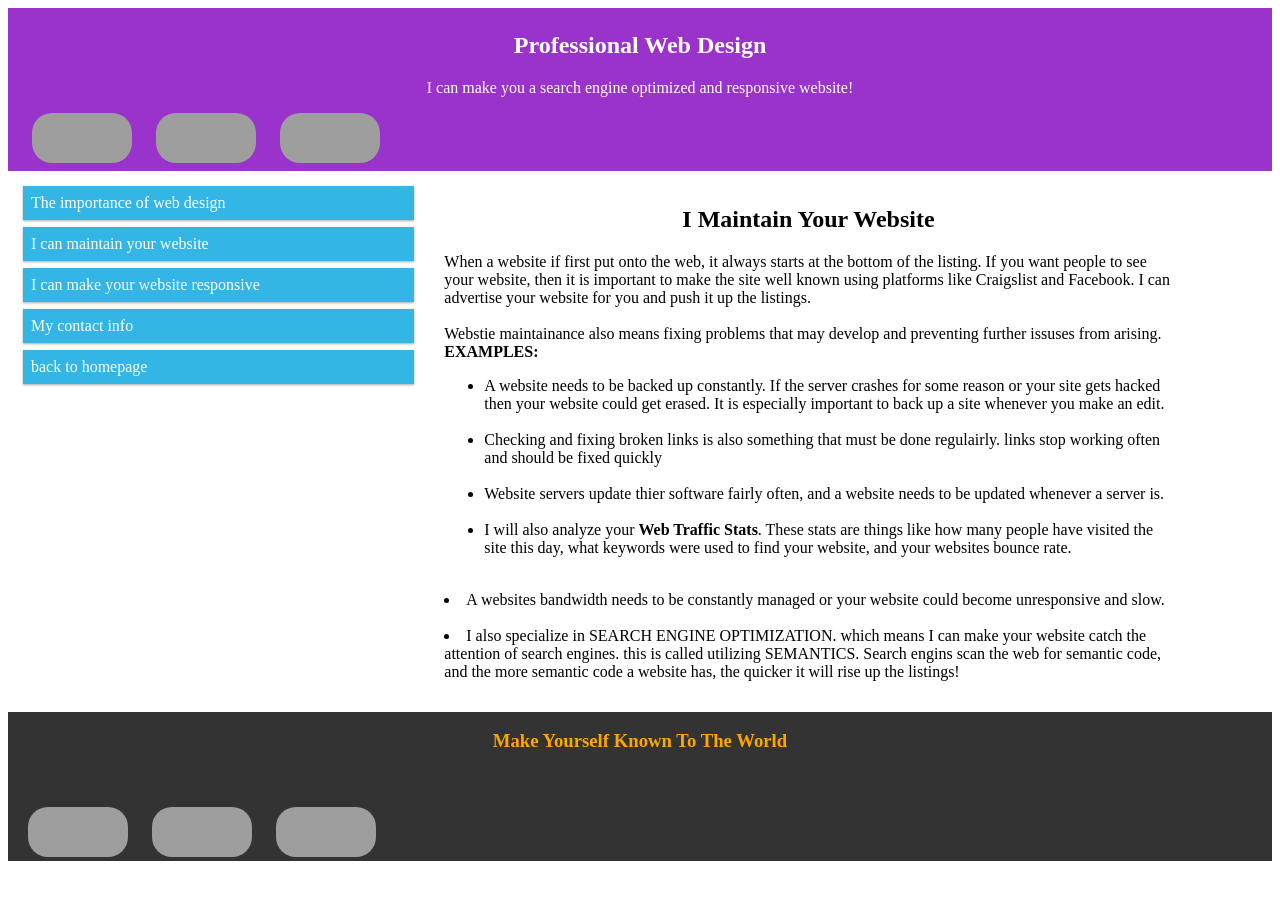
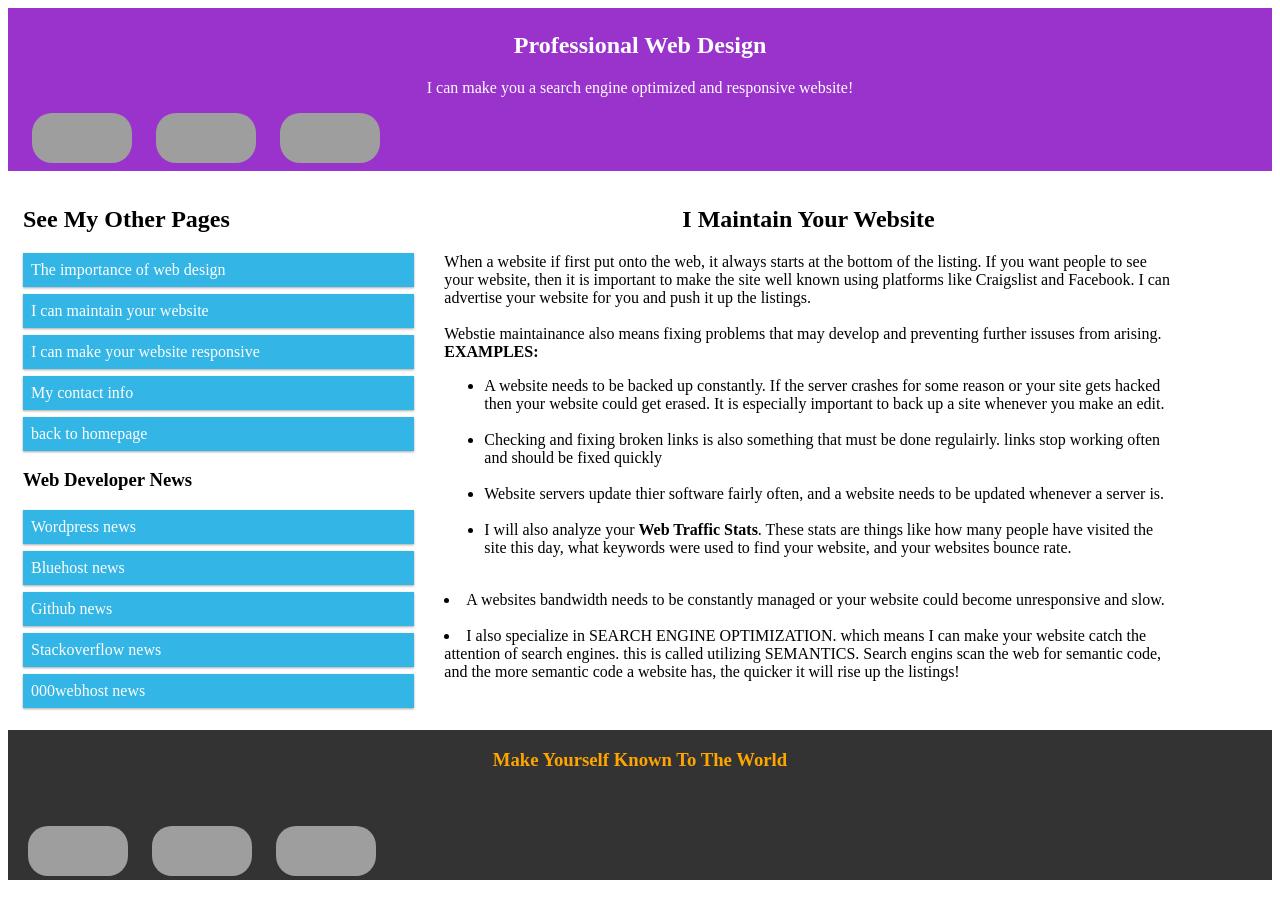
Before and after one commit to kogamikirito/kogamikirito.github.io, a Jekyll site: the page maintain/index.html, which Jekyll copies as it is, in a window 1280 px wide, cut to the strip 0-900 px from the top of the page. Built offline with Jekyll 4.4.1, drawn with Linux system fonts in a browser that asks for light colours; grey boxes are pictures that could not be loaded.

Commit message:
new updated news linnks

```diff
--- a/maintain/index.html
+++ b/maintain/index.html
@@ -156,13 +156,13 @@
   <h1 style="text-align:center;">Professional Web Design</h1>
    <p style="text-align:center;">I can make you a search engine optimized and responsive website!</p>
 
-    <a href="https://twitter.com/DavsWebMaker">
+    <a href="https://twitter.com/DavsWebMaker" target="_blank">
 <img src="http://imgur.com/8Nn8p6Y.jpg" class="social"></a>
 
-<a href="https://everywherewebdesign.tumblr.com/">
+<a href="https://everywherewebdesign.tumblr.com/" target="_blank">
 <img src="http://imgur.com/2CyGUY7.jpg" class="social"></a>
 
-<a href="https://plus.google.com/105542291317532663696">
+<a href="https://plus.google.com/105542291317532663696" target="_blank">
     <img src="http://imgur.com/jIDr7r1.jpg" class="social"></a>
 
 </header>
@@ -170,7 +170,7 @@
 
 
 <section class="col-3 col-m-3 menu">
-
+  <h2> See My Other Pages</h2>
 <nav>
 
 <li ><a href="/web importance" class="ten">The importance of web design</a></li>
@@ -184,6 +184,24 @@
     <li><a href="/index.html" class="ten"> back to homepage</a></li>
 
 </nav>
+
+    <h3>Web Developer News</h3>
+
+<nav>
+
+<li ><a href="https://www.facebook.com/WordPress/" class="ten" target="_blank">Wordpress news</a></li>
+
+<li><a href="https://twitter.com/bluehost" class="ten" target="_blank">Bluehost news </a></li>
+
+<li><a href="https://www.facebook.com/GitHub/" class="ten" target="_blank">Github news</a></li>
+
+<li><a href="https://www.facebook.com/officialstackoverflow/" class="ten" target="_blank">Stackoverflow news</a></li>
+
+<li><a href="https://www.facebook.com/000webhost.Global/" class="ten" target="_blank">000webhost news</a></li>
+
+</nav>
+
+
 </section>
 
 
@@ -238,13 +256,13 @@
 <br>
 <br>
 
-<a href="https://en.wikipedia.org/wiki/Web_design">
+<a href="https://en.wikipedia.org/wiki/Web_design" target="_blank">
 <img src="http://imgur.com/IXE0bE6.png" class="social"></a>
 
-<a href="https://www.pinterest.com/explore/web-design/">
+<a href="https://www.pinterest.com/explore/web-design/" target="_blank">
 <img src="http://imgur.com/4KLLgrM.jpg" class="social"></a>
 
-<a href="https://www.facebook.com/people/David-Deda/100008534940582">
+<a href="https://www.facebook.com/people/David-Deda/100008534940582" target="_blank">
 <img src="http://imgur.com/V0NUl9y.jpg" class="social"></a>
 
 
```
